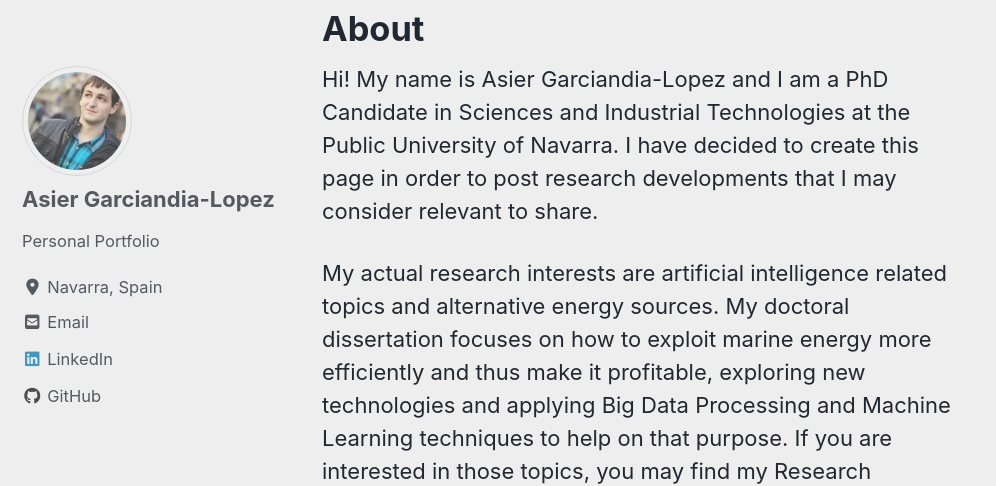
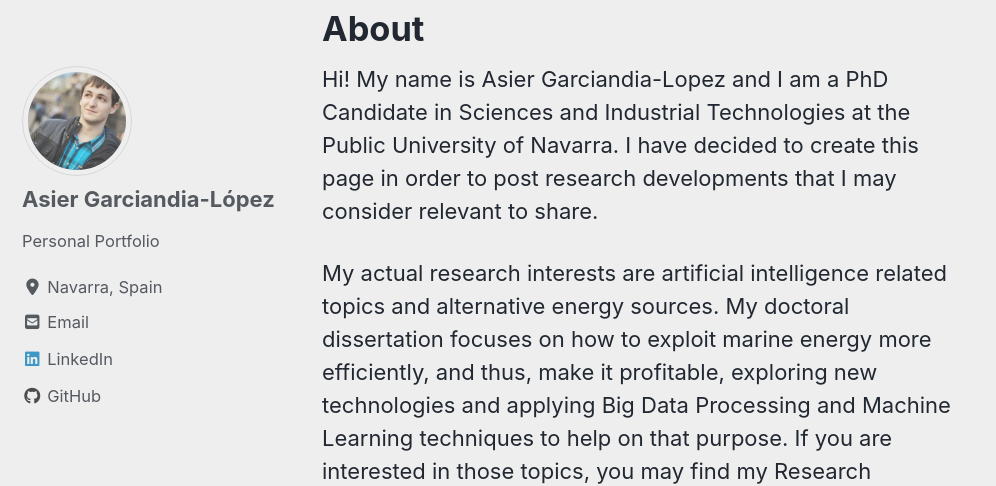
Before and after one commit to garciand/garciand.github.io, a Jekyll site: the page built from _pages/about.md, in a window 1280 px wide and 900 px high, scrolled down 953 px. Shown: the top 486 px of the window, without its empty margins (0-996 px from the left). Built offline with Jekyll 4.4.1, drawn with Linux system fonts in a browser that asks for light colours; cached includes are drawn as plain includes; nearby versions of some CDN libraries; some of the changed text lies outside the part shown.

Commit message:
new theme

```diff
--- a/_config.yml
+++ b/_config.yml
@@ -16,7 +16,7 @@
 
 # Site Settings
 locale                   : "en-US"
-title                    : "Asier Garciandia-Lopez"
+title                    : "Asier Garciandia-López"
 title_separator          : "-"
 subtitle                 : Industrial Engineer
 name                     : "Asier Garciandia-López"
@@ -107,7 +107,7 @@
 
 # Site Author
 author:
-  name             : "Asier Garciandia-Lopez"
+  name             : "Asier Garciandia-López"
   avatar           : "/images/profile.jpg" # path of avatar image, e.g. "/assets/images/bio-photo.jpg"
   bio              : "Personal Portfolio"
   location         : "Navarra, Spain"
--- a/_pages/about.md
+++ b/_pages/about.md
@@ -7,7 +7,7 @@
 
 Hi! My name is Asier Garciandia-Lopez and I am a PhD Candidate in Sciences and Industrial Technologies at the Public University of Navarra. I have decided to create this page in order to post research developments that I may consider relevant to share.
 
-My actual research interests are artificial intelligence related topics and alternative energy sources. My doctoral dissertation focuses on how to exploit marine energy more efficiently and thus make it profitable, exploring new technologies and applying Big Data Processing and Machine Learning techniques to help on that purpose. If you are interested in those topics, you may find my Research Portfolio very interesting. So do not hesitate to contact me via the supplied channels in order to learn more about a specific project.
+My actual research interests are artificial intelligence related topics and alternative energy sources. My doctoral dissertation focuses on how to exploit marine energy more efficiently, and thus, make it profitable, exploring new technologies and applying Big Data Processing and Machine Learning techniques to help on that purpose. If you are interested in those topics, you may find my Research Portfolio very interesting. So do not hesitate to contact me via the supplied channels in order to learn more about a specific project.
 
 Apart from my research, I consider myself a very active and adaptable person, with great self-learning skills. I am always highly motivated to change from area or geographic location, as my background covers a wide range of international experiences, so I take every opportunity to get out of my comfort zone and travel for work purposes.
 
--- a/index.html
+++ b/index.html
@@ -2,5 +2,5 @@
 layout: home
 author_profile: true
 header:
-  image: "/images/artificial_intelligence.jpg"
+  image: "/images/main_image.jpg"
 ---
```
Also changed, not shown: images/main_image.jfif (added).
